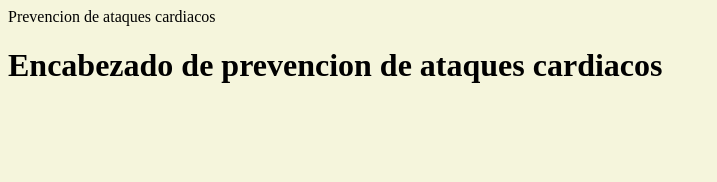
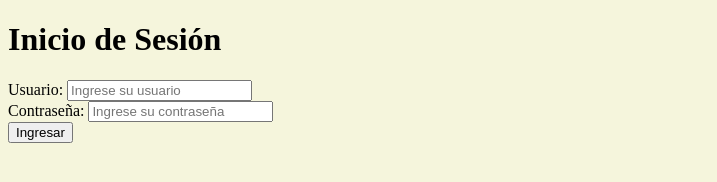
Before and after one commit to S3ctari0/HeartAttackPrevention, a plain HTML site: page index.html in a window 1280 px wide. Shown: the whole page, without its empty margins (0-717 px from the left). Drawn offline with Linux system fonts and the light colour scheme.

Commit message:
CommitInterfazInicio

```diff
--- a/index.html
+++ b/index.html
@@ -2,10 +2,23 @@
 <html lang="es">
     <head>
         <meta charset="utf-8" />
-        <tittle>Prevencion de ataques cardiacos</tittle>
+        <title>Prevención de ataques cardíacos</title>
         <link rel="stylesheet" href="style.css">
     </head>
     <body>
-        <h1>Encabezado de prevencion de ataques cardiacos</h1>
+        <div class="cuadrado">
+            <h1>Inicio de Sesión</h1>
+            <div class="input-container">
+                <div class="cuadro-input">
+                    <label for="usuario">Usuario:</label>
+                    <input type="text" id="usuario" placeholder="Ingrese su usuario">
+                </div>
+                <div class="cuadro-input">
+                    <label for="contrasena">Contraseña:</label>
+                    <input type="password" id="contrasena" placeholder="Ingrese su contraseña">
+                </div>
+            </div>
+            <button class="boton">Ingresar</button>
+        </div>
     </body>
 </html>
```
